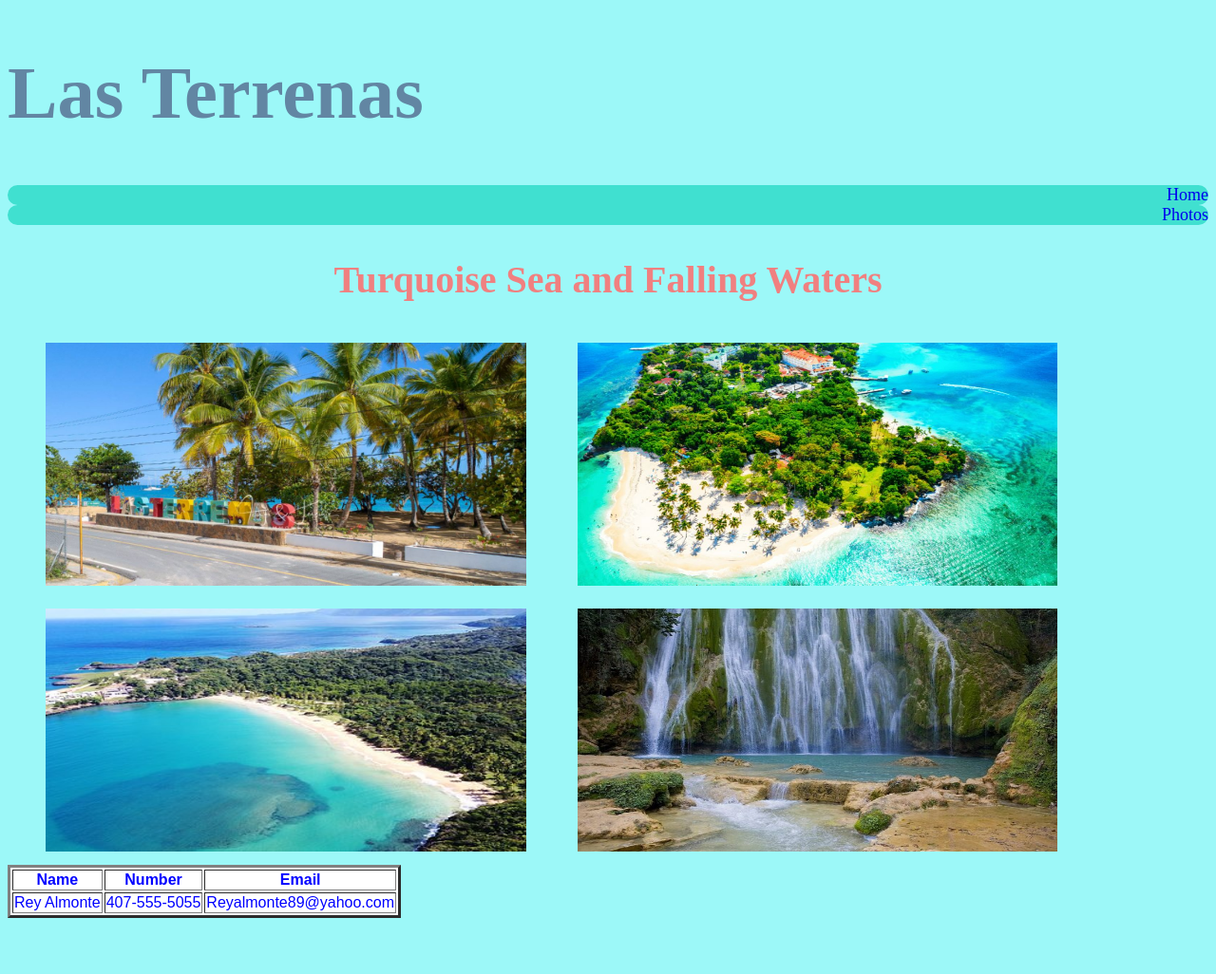
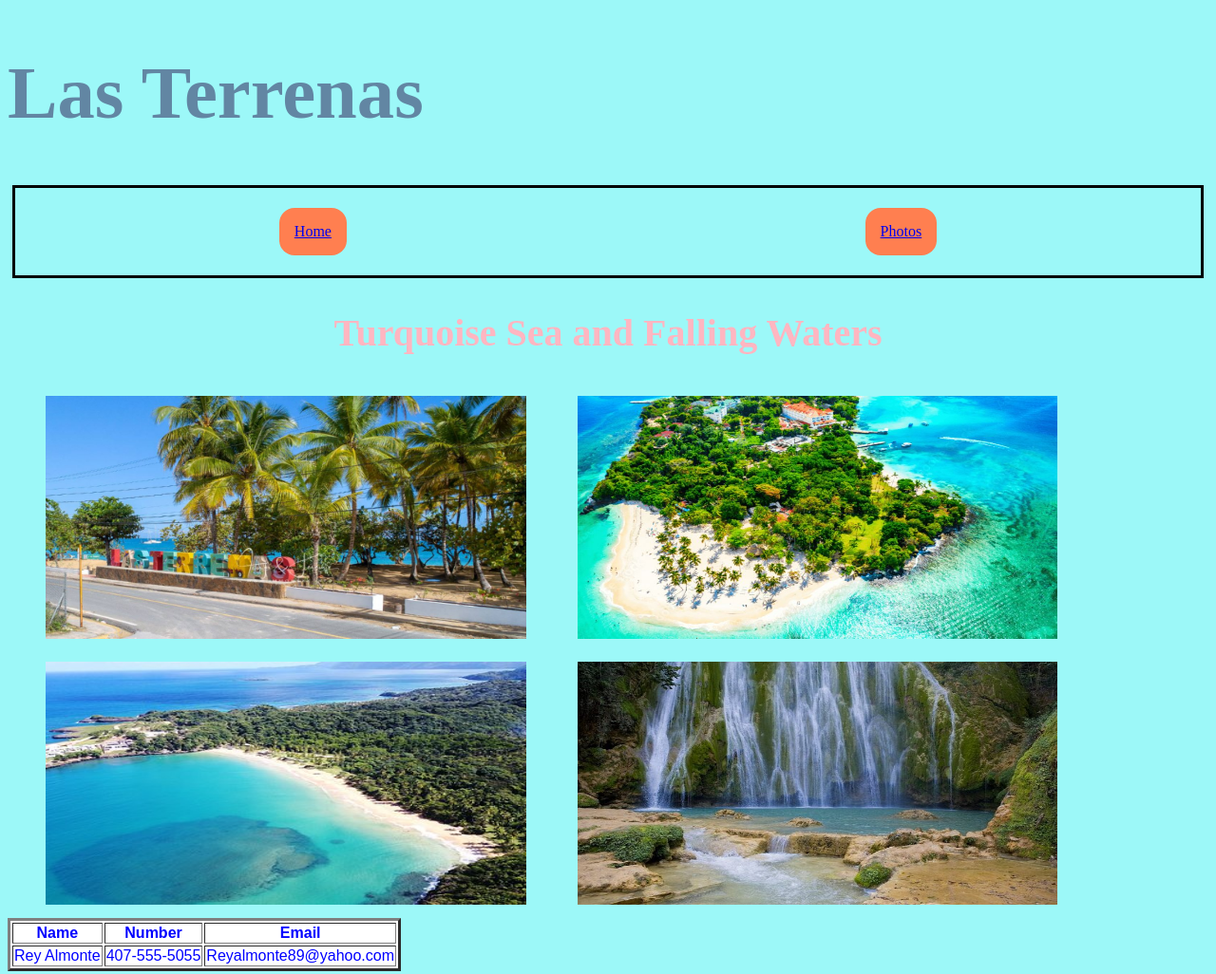
Before and after one commit to Reyalmonte809/Simple-Travel-Sites, a plain HTML site: page cityimages.html in a window 1280 px wide. Shown: the whole page at 95% size. Before the commit the page ends 975 px from the top, so only its background shows below. Drawn offline with Linux system fonts and the light colour scheme.

Commit message:
change 1

```diff
--- a/CSS/style.css
+++ b/CSS/style.css
@@ -7,13 +7,13 @@ body {
     font-size: 59pt;
     color:rgb(98, 134, 163)
 }
- a {
-    display: flex;
-    justify-content: flex-end;
-    text-decoration: none;
-    background-color: turquoise;
-    border-radius: 1rem;
-    font-size: large;
+ nav {
+    display:flex;
+    flex-direction: row;
+    justify-content: space-around;
+    padding: 5px;
+    margin: 5px;
+    border: solid;
 
  }
 
@@ -45,6 +45,13 @@ body {
  }
   h2{
     text-align: center;
-    color: lightcoral;
+    color: lightpink;
     font-size: 30pt;
   }
+
+  a{
+    background-color: coral;
+    padding: 1REM;
+    margin: 1rem;
+    border-radius: 1rem;
+  }
--- a/cityimages.html
+++ b/cityimages.html
@@ -9,8 +9,10 @@
 
 <body>
     <h1 class="title">Las Terrenas</h1>
-    <a href="index.html">Home</a>
-    <a href="cityimages.html">Photos</a>
+    <nav>
+        <a href="index.html">Home</a>
+        <a href="cityimages.html">Photos</a>
+    </nav>
     <h2>Turquoise Sea and Falling Waters</h2>
 
     <img src="Images/sign1.jpg" alt="sign" id="sign">
```
Also changed, not shown: index.html (+5 -3 lines).
